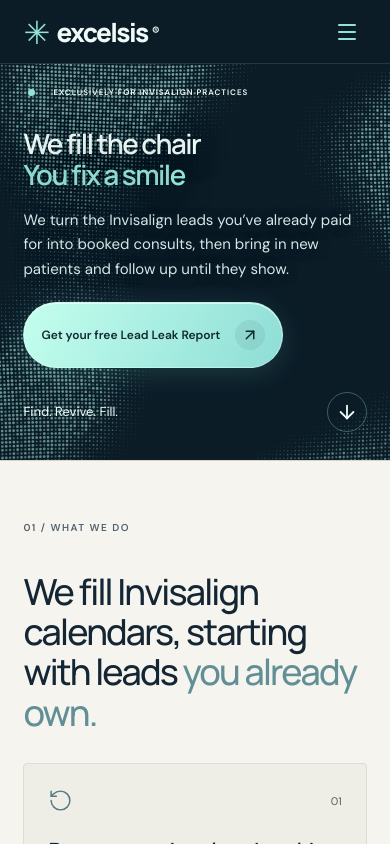
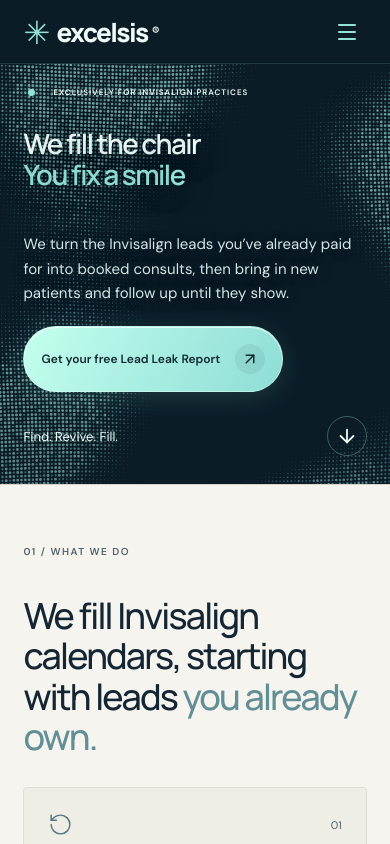
Before and after one commit to Wang023/Excelsis-v2, a Next.js app: page / in a window 390 px wide. Shown: the top 844 px of the page. Built offline with nearby package versions, Linux system fonts and the light colour scheme.

Commit message:
Give hero supporting copy more breathing room

```diff
--- a/app/revival.css
+++ b/app/revival.css
@@ -1387,6 +1387,6 @@ html { scroll-padding-top: calc(var(--site-header-height) + 16px); }
   .revival-hero .hero-conversion p { font-size: 15px; margin-bottom: 16px; }
 }
 
-/* Keep the supporting copy grouped with the headline. */
+/* Give the supporting copy a measured gap below the headline. */
 .revival-hero .hero-bottom { margin-top: 0; }
-.revival-hero .hero-heading-row { margin-bottom: 18px; }
+.revival-hero .hero-heading-row { margin-bottom: clamp(32px, 5svh, 48px); }
```
